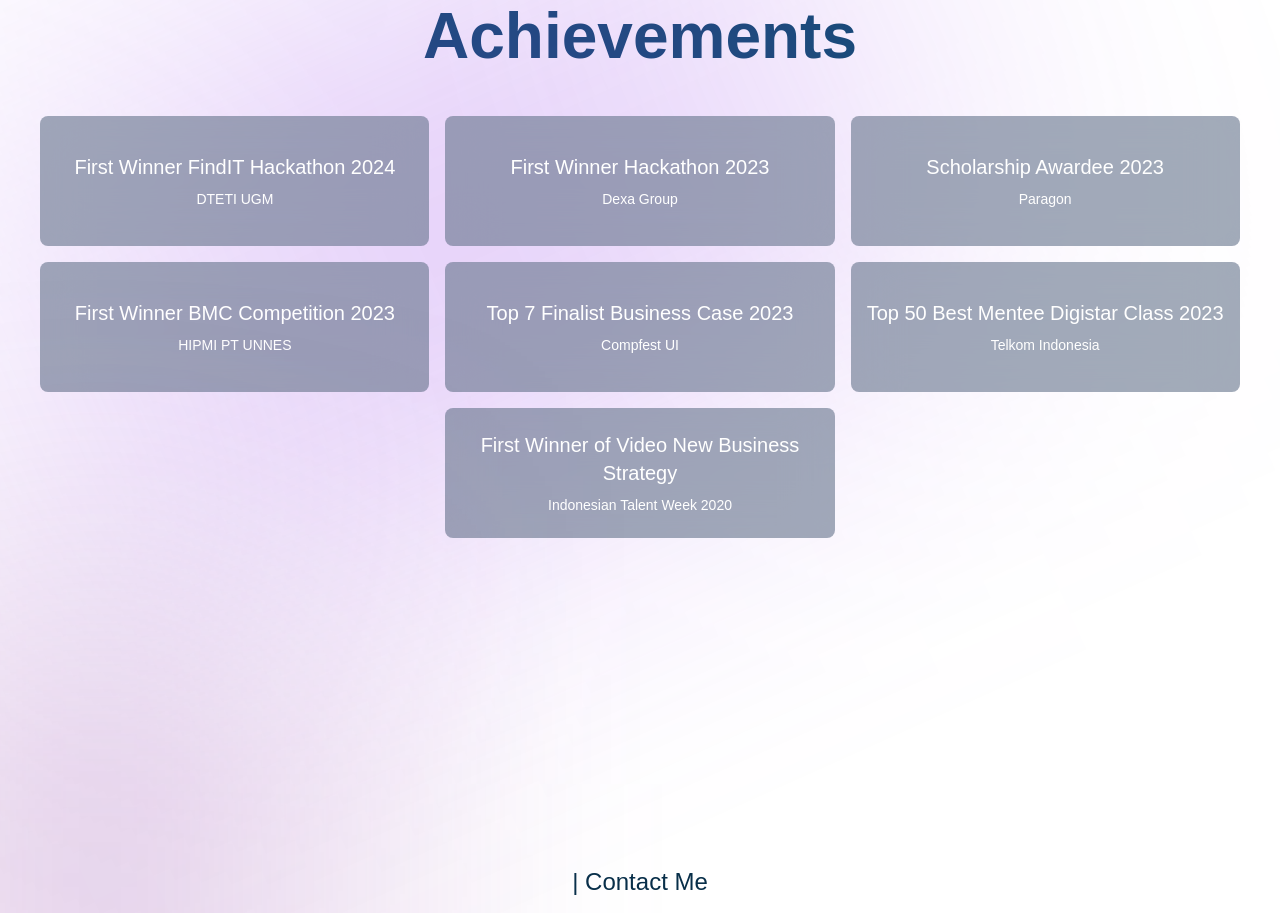
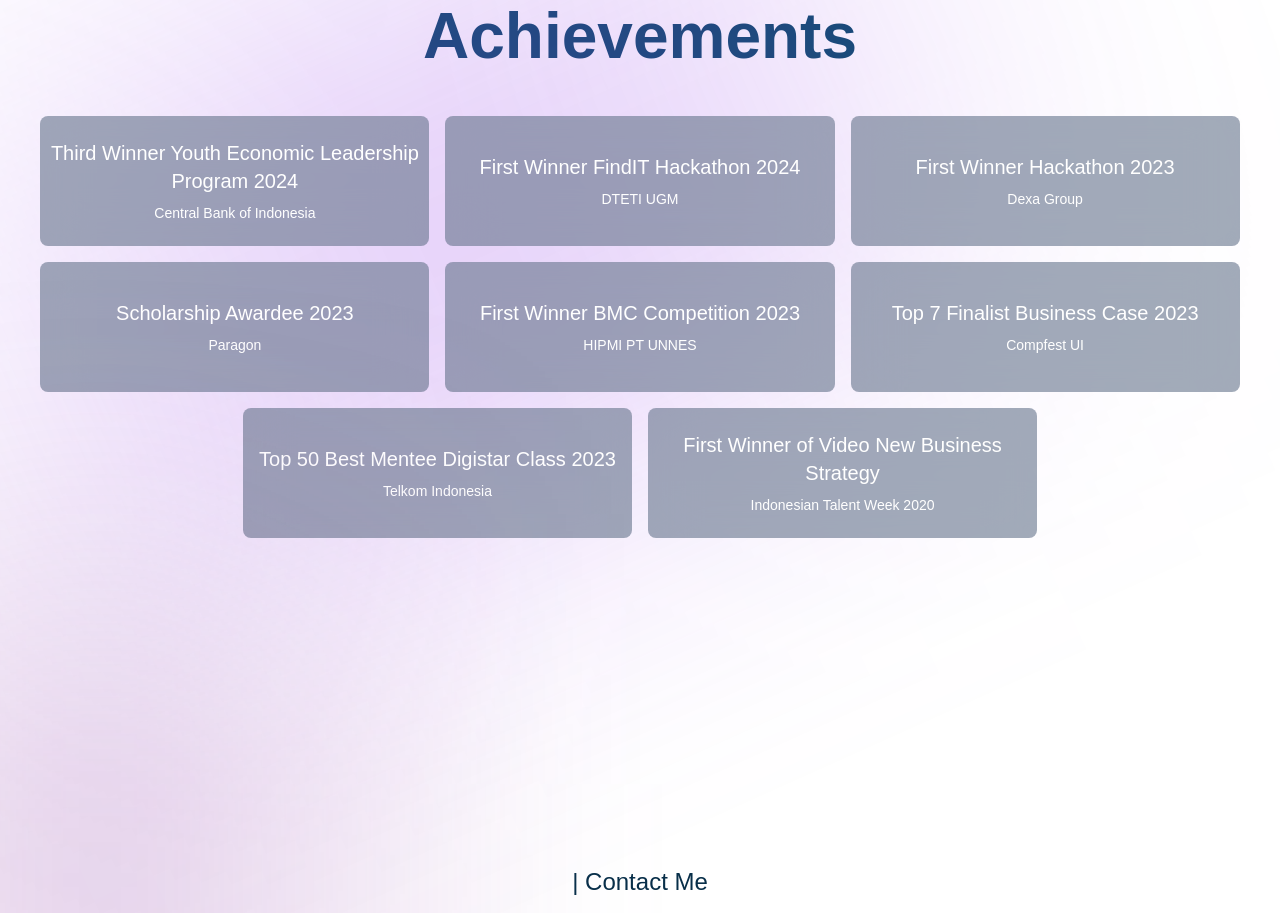
Before and after one commit to ardhanurfan/portofolio, a React (Vite) app: page / in a window 1280 px wide. Shown: the part 6520-7433 px from the top of the page. Built offline with nearby package versions, Linux system fonts and the light colour scheme; a web font is replaced by a local one.

Commit message:
add: achievement

```diff
--- a/src/sections/Achievement.tsx
+++ b/src/sections/Achievement.tsx
@@ -22,6 +22,10 @@
           ></TitleText>
         </motion.div>
         <div className="container flex flex-wrap justify-center gap-3 md:gap-4">
+          <AchieveCard
+            title={"Third Winner Youth Economic Leadership Program 2024"}
+            heldBy={"Central Bank of Indonesia"}
+          />
           <AchieveCard
             title={"First Winner FindIT Hackathon 2024"}
             heldBy={"DTETI UGM"}
```
